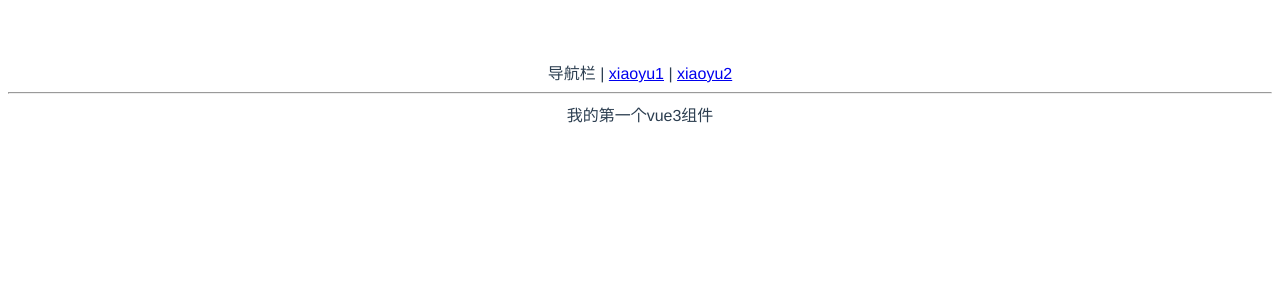
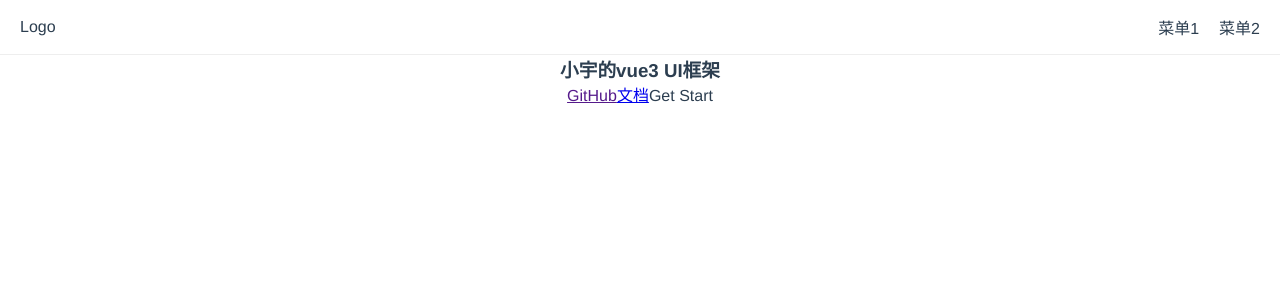
Before and after one commit to cxyxiaoyuyu/vue3-gulu, a Vue app: page / in a window 1280 px wide. Shown: the top 300 px of the page. Built offline with nearby package versions, Linux system fonts and the light colour scheme.

Commit message:
封装topnav组件

```diff
--- a/package.json
+++ b/package.json
@@ -10,6 +10,7 @@
     "vue-router": "4.0.0-beta.3"
   },
   "devDependencies": {
+    "sass": "^1.26.10",
     "@vue/compiler-sfc": "^3.0.0-rc.1",
     "vite": "^1.0.0-rc.1"
   }
--- a/src/App.vue
+++ b/src/App.vue
@@ -1,6 +1,4 @@
 <template>
-  <div>导航栏 | <router-link to="/">xiaoyu1</router-link> | <router-link to="/2">xiaoyu2</router-link></div>
-  <hr />
   <router-view></router-view>
 </template>
 
--- /dev/null
+++ b/src/components/Topnav.vue
@@ -0,0 +1,34 @@
+<template>
+  <div class="topNav">
+    <div class="logo">Logo</div>
+    <div class="menu">
+      <ul>
+        <li>菜单1</li>
+        <li>菜单2</li>
+      </ul>
+    </div>
+  </div>
+</template>
+
+<script>
+export default {
+
+}
+</script>
+
+<style lang="scss">
+.topNav {
+  border-bottom: 1px solid #eee;
+  display: flex;
+  justify-content: space-between;
+  align-items:center;
+  padding: 15px 20px;
+    .menu ul{
+        display: flex;
+        >li {
+            list-style: none;
+            margin-left: 20px;
+        }
+    }
+}
+</style>
--- a/src/components/xiaoyu.vue
+++ /dev/null
@@ -1,15 +0,0 @@
-<template>
-  <div>
-      我的第一个vue3组件
-  </div>
-</template>
-
-<script>
-export default {
-
-}
-</script>
-
-<style>
-
-</style>
--- a/src/components/xiaoyu2.vue
+++ /dev/null
@@ -1,13 +0,0 @@
-<template>
-  <div>xiaoyu 的第二个vue3 组件</div>
-</template>
-
-<script>
-export default {
-
-}
-</script>
-
-<style>
-
-</style>
--- a/src/index.css
+++ b/src/index.scss
@@ -4,5 +4,9 @@
   -moz-osx-font-smoothing: grayscale;
   text-align: center;
   color: #2c3e50;
-  margin-top: 60px;
 }
+* {
+  margin: 0;
+  padding: 0;
+  box-sizing: border-box;
+}
--- /dev/null
+++ b/src/views/Doc.vue
@@ -0,0 +1,17 @@
+<template>
+  <Topnav />
+  doc vue
+</template>
+
+<script>
+import Topnav from '../components/Topnav.vue'
+export default {
+  components: {
+    Topnav
+  }
+}
+</script>
+
+<style>
+
+</style>
--- /dev/null
+++ b/src/views/Home.vue
@@ -0,0 +1,28 @@
+<template>
+  <Topnav />
+  <div class="main">
+    <div class="describe">
+      <h3>小宇的vue3 UI框架</h3>
+    </div>
+
+    <div class="link">
+      <a href="">GitHub</a>
+      <router-link to='/doc'>文档</router-link>
+      <a>Get Start</a>
+    </div>
+
+  </div>
+</template>
+
+<script lang="ts">
+import Topnav from '../components/Topnav.vue'
+export default {
+  components: {
+    Topnav,
+  }
+}
+</script>
+
+<style lang="scss" scoped>
+
+</style>
```
Also changed, not shown: src/components/HelloWorld.vue (deleted, +0 -19 lines), src/main.ts (+5 -6 lines), 1 other file (tests, documents, lock files or other folders).
